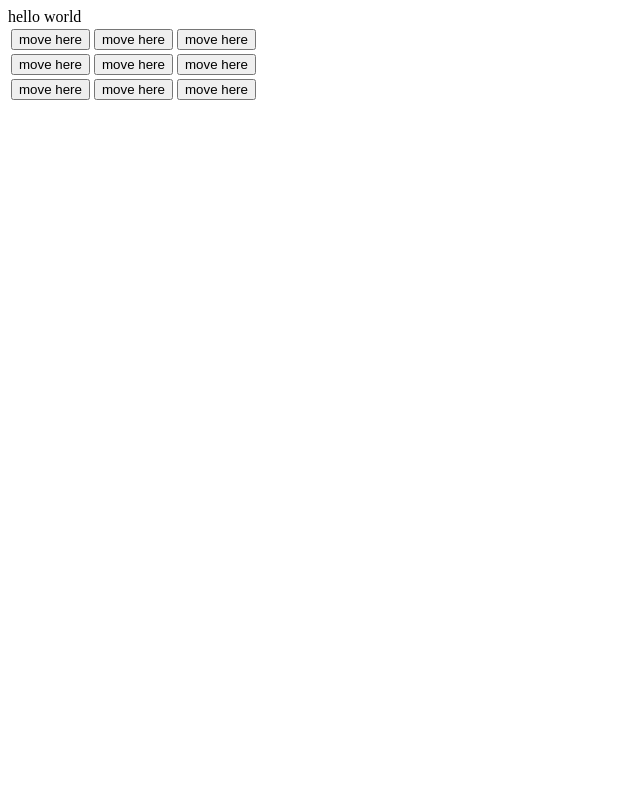
After one commit to jskulski/tictactoe-in-the-style-of-uncle-bob-colon-i-present-a-ridicously-extensible-implementation, a PHP site: template src/TicTacToe/StaticWeb/templates/board.php in a window 1280 px wide. The commit adds this page. Shown: the whole page, without its empty margins (0-640 px from the left). Run offline with PHP 8.4, Linux system fonts and the light colour scheme; the template is opened without the code that fills it, so the values that code supplies are empty.

Commit message:
Using templates, hello world

```diff
--- /dev/null
+++ b/src/TicTacToe/StaticWeb/templates/board.php
@@ -0,0 +1,19 @@
+hello world
+
+<table>
+  <tr>
+    <td><button>move here</button></td>
+    <td><button>move here</button></td>
+    <td><button>move here</button></td>
+  </tr>
+  <tr>
+    <td><button>move here</button></td>
+    <td><button>move here</button></td>
+    <td><button>move here</button></td>
+  </tr>
+  <tr>
+    <td><button>move here</button></td>
+    <td><button>move here</button></td>
+    <td><button>move here</button></td>
+  </tr>
+</table>
```
Also changed, not shown: src/TicTacToe/StaticWeb/index.php (+6 -3 lines).
